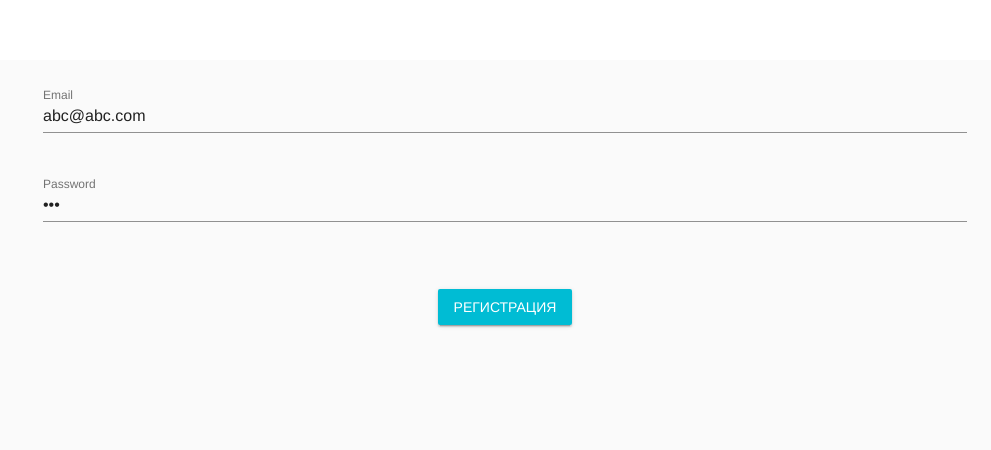
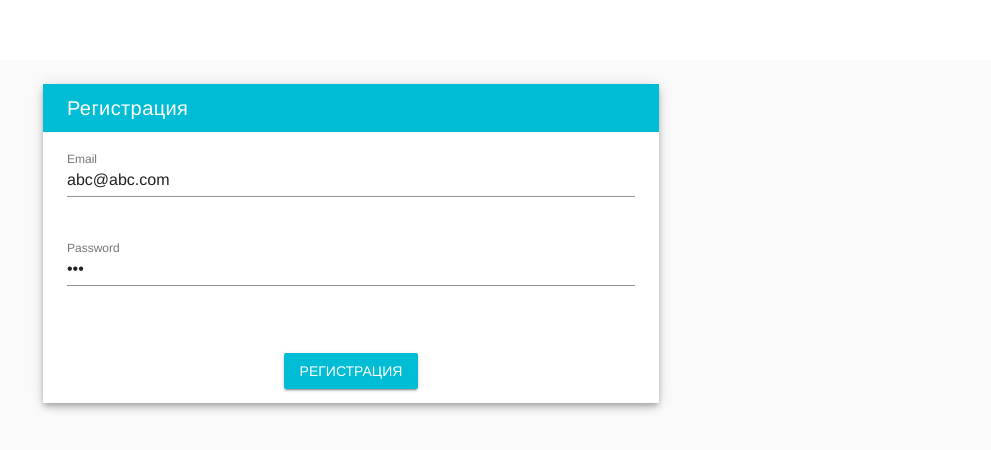
Before and after one commit to strtsv/vuetracker, a Vue app in the folder client/: page /#/register in a window 1280 px wide. Shown: the top 450 px of the page, without its empty margins (289-1280 px from the left). Built offline with nearby package versions, Linux system fonts and the light colour scheme.

Commit message:
Setup the design of vuetify forms for login & register

```diff
--- a/client/src/components/Login.vue
+++ b/client/src/components/Login.vue
@@ -1,7 +1,13 @@
 <template>
-  <v-layout column>
   <v-flex xs6 offset-xs3>
-      <panel title="Login">
+    <div class="white elevation-5">
+      <v-toolbar flat dense class="cyan" dark>
+        <v-toolbar-title>Авторизация</v-toolbar-title>
+      </v-toolbar>
+      <div class="pl-4 pr-4 pt-3 pb-2">
+        <form
+          name="tab-tracker-form"
+          autocomplete="off">
           <v-text-field
             label="Email"
             v-model="email"
@@ -11,7 +17,9 @@
             label="Password"
             type="password"
             v-model="password"
+            autocomplete="new-password"
           ></v-text-field>
+        </form>
         <br>
         <div class="danger-alert" v-html="error" />
         <br>
@@ -21,9 +29,9 @@
           @click="login">
           Войти
         </v-btn>
-      </panel>
+      </div>
+    </div>
   </v-flex>
-  </v-layout>
 </template>
 
 <script>
--- a/client/src/components/Register.vue
+++ b/client/src/components/Register.vue
@@ -1,6 +1,10 @@
 <template>
-  <v-layout column>
   <v-flex xs6 offset-xs3>
+    <div class="white elevation-5">
+      <v-toolbar flat dense class="cyan" dark>
+        <v-toolbar-title>Регистрация</v-toolbar-title>
+      </v-toolbar>
+      <div class="pl-4 pr-4 pt-3 pb-2">
         <form
           name="tab-tracker-form"
           autocomplete="off">
@@ -25,8 +29,9 @@
           @click="register">
           Регистрация
         </v-btn>
+      </div>
+    </div>
   </v-flex>
-  </v-layout>
 </template>
 
 <script>
```
Also changed, not shown: 1 other file (tests, documents, lock files or other folders). Lines whose indentation alone changed are shown as unchanged.
